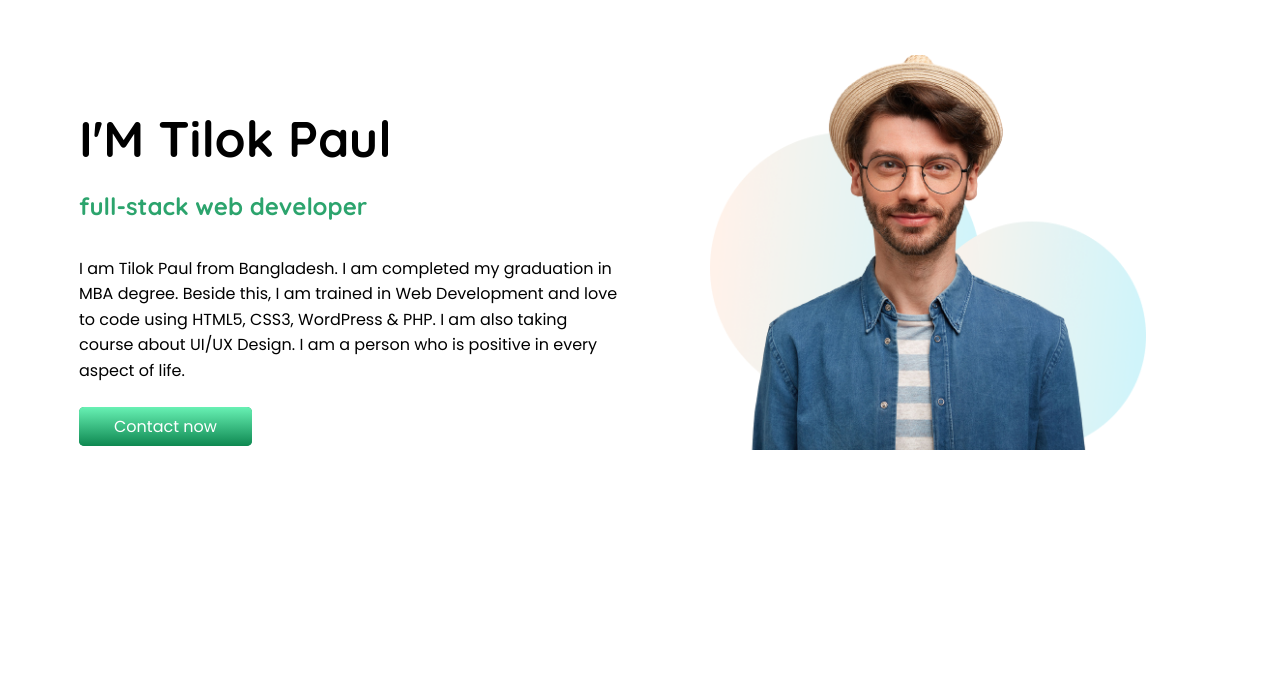
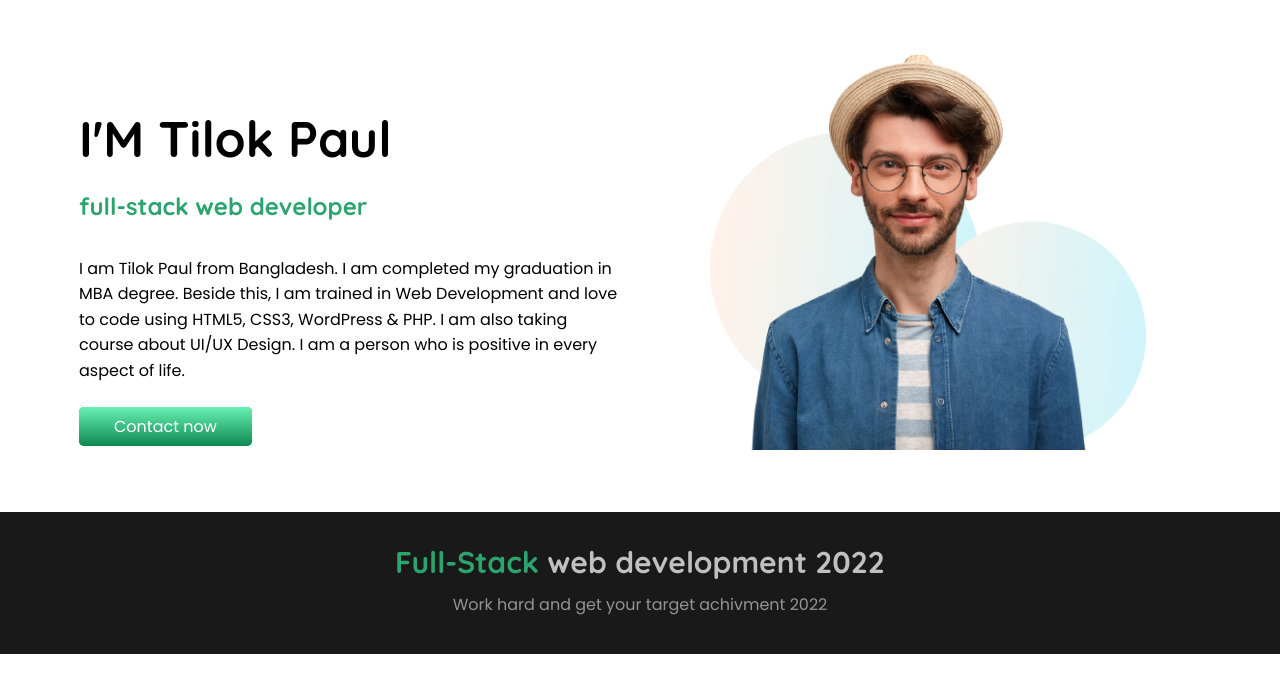
Before and after one commit to tilok-wp/portfolio_assignment, a plain HTML site: page index.html in a window 1280 px wide. Drawn offline with Linux system fonts and the light colour scheme.

Commit message:
COmplete footer

```diff
--- a/index.html
+++ b/index.html
@@ -28,6 +28,9 @@
                 </div>
             </div>
         </section>
-
+        <footer class="footer-section">
+            <h3><span class="color-primary">Full-Stack </span>web development 2022  </h3>
+            <p>Work hard and get your target achivment 2022</p>
+        </footer>
     </body>
 </html>
--- a/style.css
+++ b/style.css
@@ -61,3 +61,16 @@ h1, h2,h3 {
     width: 100%;
     padding: 10%;
 }
+
+.footer-section {
+   padding: 20px 5%;
+   text-align: center;
+   background-color: #191919;
+}
+.footer-section h3 {
+    font-size: 30px;
+    color: #c0c0c0;
+}
+.footer-section p {
+    color: #949494;
+}
```
